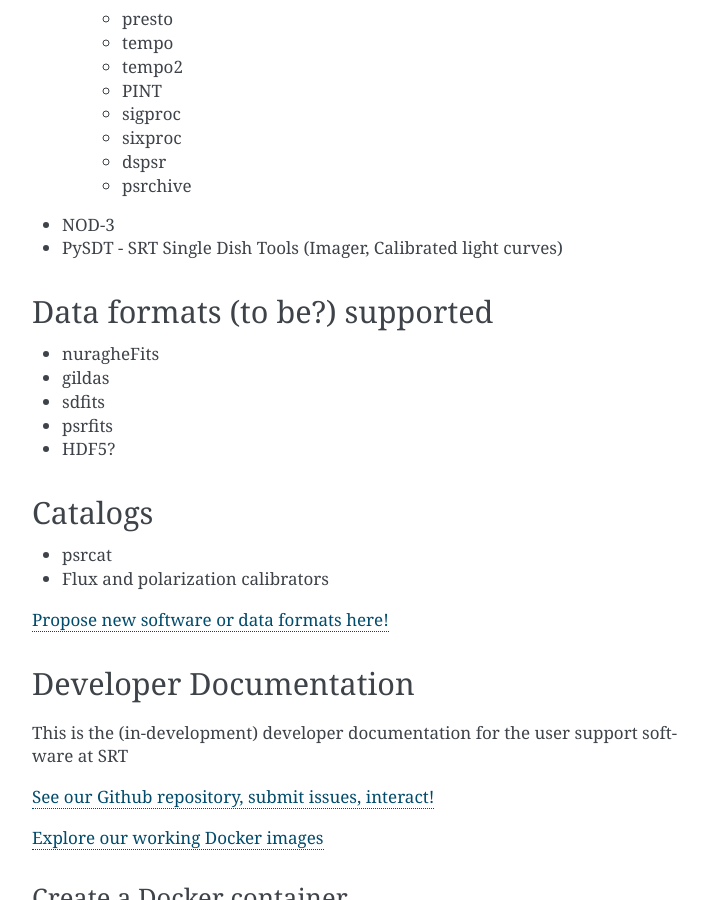
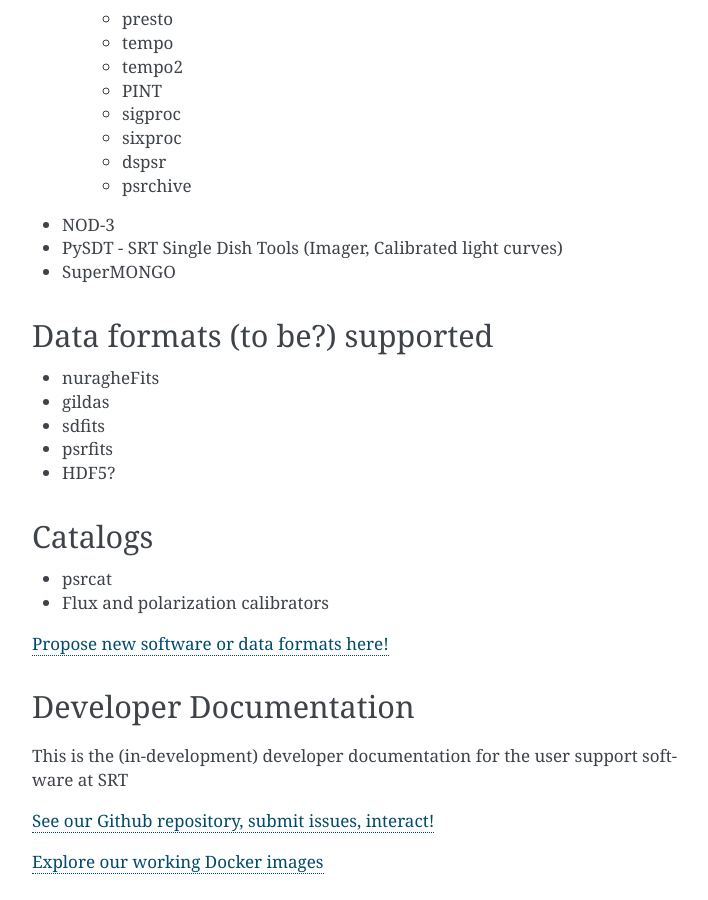
Before and after one commit to SUSSA-SRT/sussa-srt, a Sphinx documentation site: the page built from docs/source/index.rst, in a window 1280 px wide and 900 px high, scrolled down 516 px. Shown: the whole window, without its empty margins (388-1096 px from the left). Built offline with Sphinx 7.4.7, drawn with Linux system fonts in a browser that asks for light colours.

Commit message:
Add SuperMONGO

```diff
--- a/docs/source/index.rst
+++ b/docs/source/index.rst
@@ -30,6 +30,7 @@
     - psrchive
 + NOD-3
 + PySDT - SRT Single Dish Tools (Imager, Calibrated light curves)
++ SuperMONGO
 
 Data formats (to be?) supported
 -------------------------------
```
